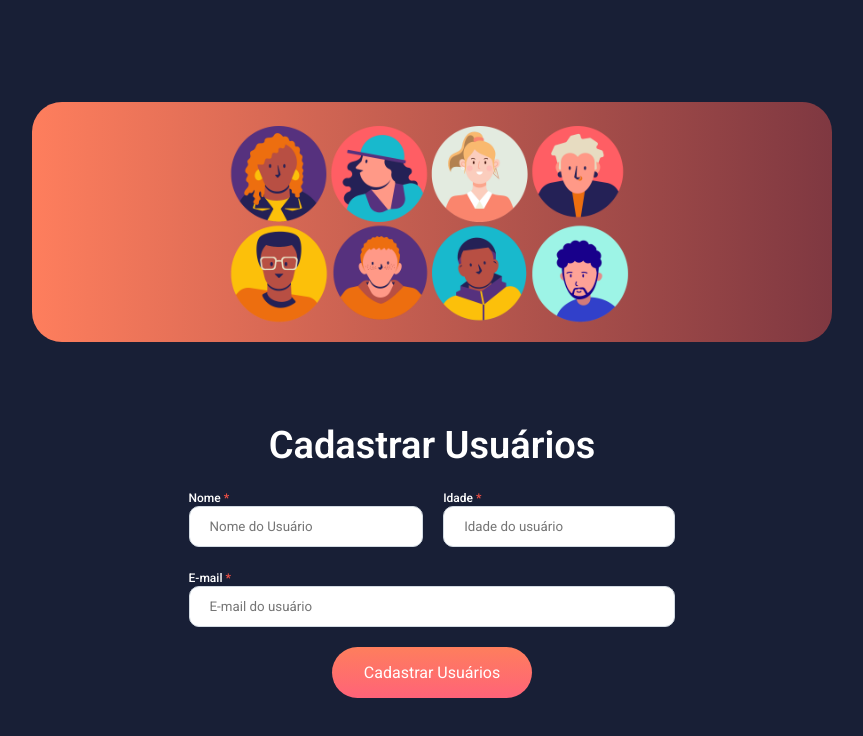
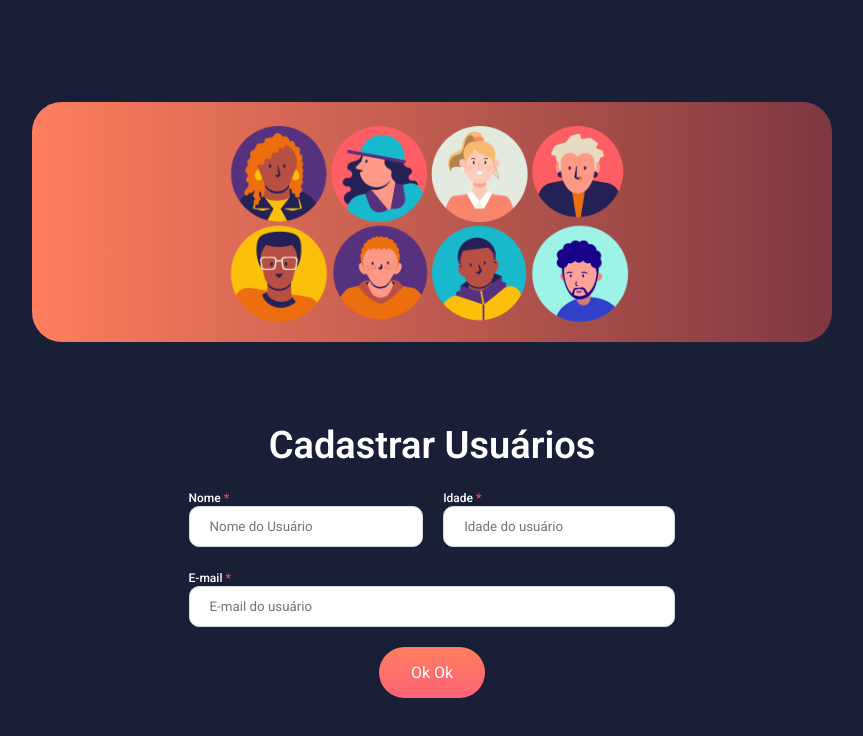
Before and after one commit to camylla14/devclub-cadastro-usuarios, a React (Vite) app: page / in a window 1280 px wide. Shown: the top 736 px of the page, without its empty margins (208-1071 px from the left). Built offline with nearby package versions, Linux system fonts and the light colour scheme.

Commit message:
adiciona uma nova tela

```diff
--- a/package.json
+++ b/package.json
@@ -13,6 +13,7 @@
     "axios": "^1.8.4",
     "react": "^19.0.0",
     "react-dom": "^19.0.0",
+    "react-router-dom": "^7.5.2",
     "styled-components": "^6.1.15"
   },
   "devDependencies": {
--- /dev/null
+++ b/src/components/Button/index.jsx
@@ -0,0 +1,11 @@
+import { Button } from "./styles"
+
+function DefaultButton(){
+
+    return (
+        <Button>Ok Ok</Button>
+    )
+
+}
+
+export default DefaultButton
--- /dev/null
+++ b/src/components/Button/styles.js
@@ -0,0 +1,20 @@
+import styled from "styled-components";
+
+export const Button = styled.button`
+    border: none;
+    background: linear-gradient(180deg, #FE7E5D 0%, #FF6378 100%);
+    font-size: 16px;
+    color: #fff;
+    padding: 16px 32px;
+    width: fit-content;
+    cursor: pointer;
+    border-radius: 30px;
+
+    &:hover {
+        opacity: 0.8;
+    }
+
+    &:active {
+        opacity: 0.5;
+    }
+`;
--- a/src/main.jsx
+++ b/src/main.jsx
@@ -1,11 +1,13 @@
 import React from 'react'
 import ReactDOM from 'react-dom/client'
 import { GlobalStyles } from './styles/GlobalStyles.js'
-import Home from './pages/Home'
+import { RouterProvider } from 'react-router-dom'
+import router from './routes.jsx'
+
 
  ReactDOM.createRoot(document.getElementById('root')).render(
   <React.StrictMode>
     <GlobalStyles/>
-    <Home />
+    <RouterProvider router={router}/>
   </React.StrictMode>,
 )
--- a/src/pages/Home/index.jsx
+++ b/src/pages/Home/index.jsx
@@ -9,11 +9,11 @@
   Form,
   ContainerInputs,
   Input,
-  Button,
   InputLabel,
 } from './styles'
 
 import UsersImage from '../../assets/users.png'
+import Button from '../../components/Button'
 
 function Home() {
   const inputName = useRef()
@@ -23,7 +23,7 @@
   async function registerNewUser(){
     const data = await api.post('/usuarios', {
       email: inputEmail.current.value,
-      age: inputAge.current.value,
+      age: parseInt(inputAge.current.value),
       name: inputName.current.value
     })
 
--- a/src/pages/Home/styles.js
+++ b/src/pages/Home/styles.js
@@ -67,22 +67,3 @@
         font-weight: bold;
     }
 `;
-
-export const Button = styled.button`
-    border: none;
-    background: linear-gradient(180deg, #FE7E5D 0%, #FF6378 100%);
-    font-size: 16px;
-    color: #fff;
-    padding: 16px 32px;
-    width: fit-content;
-    cursor: pointer;
-    border-radius: 30px;
-
-    &:hover {
-        opacity: 0.8;
-    }
-
-    &:active {
-        opacity: 0.5;
-    }
-`;
--- /dev/null
+++ b/src/pages/ListUsers/index.jsx
@@ -0,0 +1,14 @@
+import Button from '../../components/Button'
+
+
+function ListUsers() {
+
+    return(
+        <div>
+            <h1>Listagem de Usuários</h1>
+            <Button>Voltar</Button>
+        </div>
+    )
+}
+
+export default ListUsers
--- /dev/null
+++ b/src/routes.jsx
@@ -0,0 +1,18 @@
+import { createBrowserRouter } from "react-router-dom";
+
+import Home from "./pages/Home";
+import ListUsers from "./pages/ListUsers";
+
+
+const router = createBrowserRouter([
+    {
+        path: '/',
+        element: <Home />
+    },
+    {
+        path:'/lista-de-usuarios',
+        element: <ListUsers />
+    }
+])
+
+export default router
```
Also changed, not shown: src/pages/ListUsers/styles.js (added), 1 other file (tests, documents, lock files or other folders).
